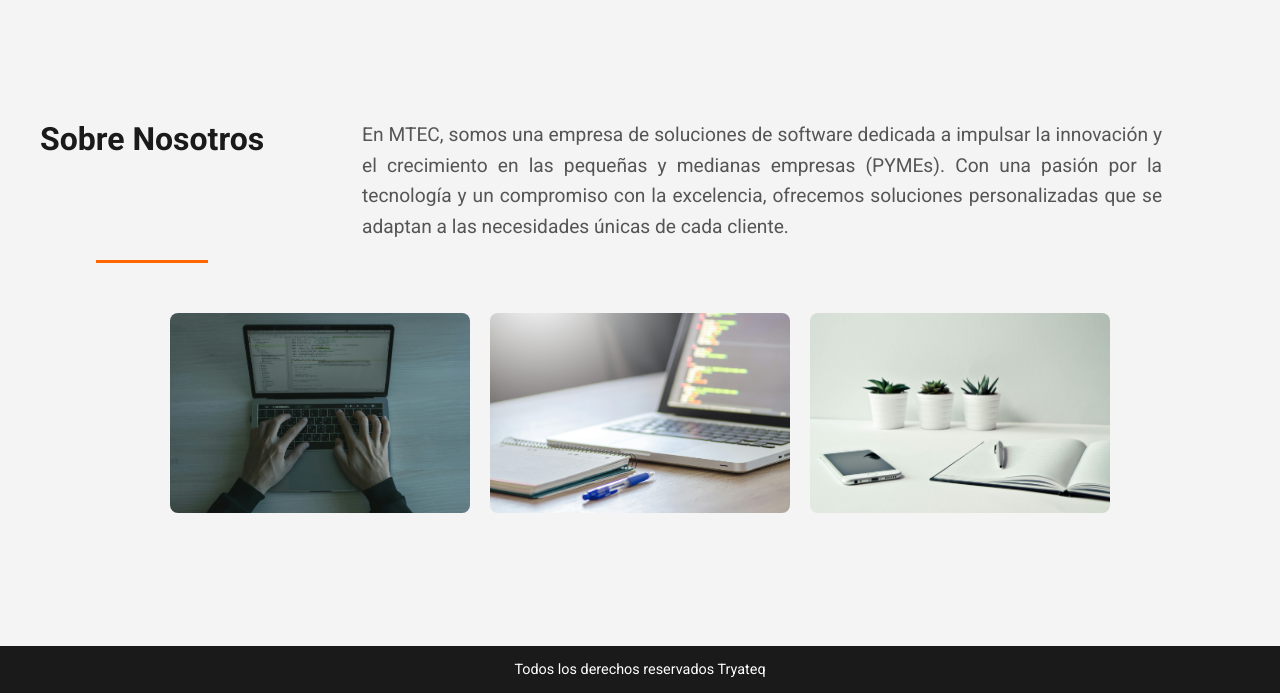
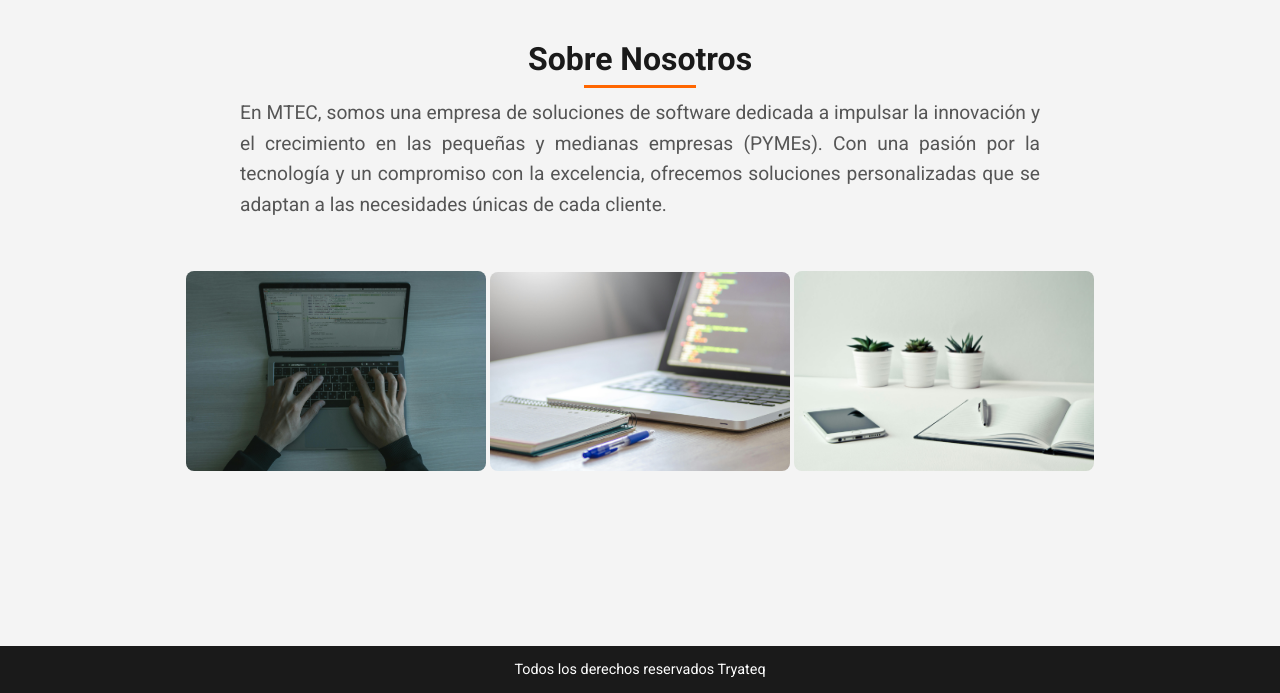
Before and after one commit to Sunwearshade/Tryateq-update, a PHP site: page / in a window 1280 px wide. Shown: the part 107-800 px from the top of the page. Run offline with PHP 8.4, Linux system fonts and the light colour scheme.

Commit message:
arreglado lo del centrado del index

```diff
--- a/index.html
+++ b/index.html
@@ -20,13 +20,11 @@
   </header>
 
   <main class="main-index">
-    <section id="about-us">
       <h2>Sobre Nosotros</h2>
       <p>En MTEC, somos una empresa de soluciones de software dedicada a impulsar la innovación y el crecimiento en las pequeñas y medianas empresas (PYMEs). Con una pasión por la tecnología y un compromiso con la excelencia, ofrecemos soluciones personalizadas que se adaptan a las necesidades únicas de cada cliente.</p>
       <img src="images/foto1.jpg" alt="Imagen descriptiva">
       <img src="images/foto2.jpg" alt="Imagen descriptiva">
       <img src="images/foto3.jpg" alt="Imagen descriptiva">
-    </section>
   </main>
 
   <footer class="footer">
--- a/styles/main.css
+++ b/styles/main.css
@@ -267,7 +267,7 @@ footer {
   padding: 0 20px;
 }
 
-#about-us img {
+img {
   max-width: 100%;
   height: auto;
   border-radius: 8px;
@@ -277,7 +277,7 @@ footer {
   margin-top: 20px; /* Agregar margen superior a las imágenes para separarlas del texto */
 }
 
-#about-us img:hover {
+img:hover {
   transform: scale(1.05); /* Aumenta el tamaño de la imagen */
   box-shadow: 0 10px 20px rgba(0, 0, 0, 0.2); /* Agrega una sombra al pasar el mouse */
 }
```
